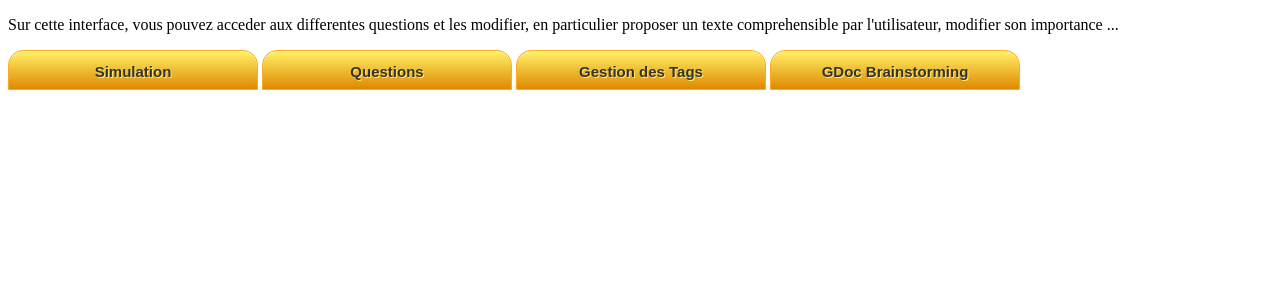
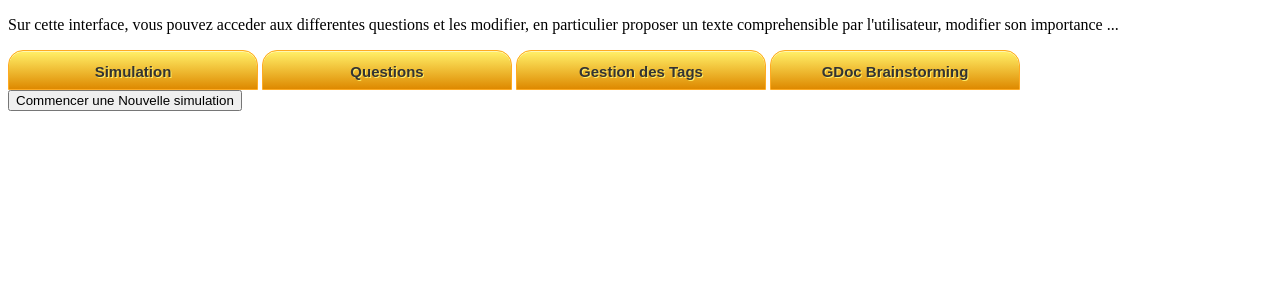
Before and after one commit to clement91190/coheal-questiontree, a Flask app: template questiontree/server/templates/simulate.html in a window 1280 px wide. Shown: the top 300 px of the page. Run offline with Flask 2, Linux system fonts and the light colour scheme; the template is opened without the code that fills it, so the values that code supplies are empty; some libraries are stand-ins or nearby versions.

Commit message:
restart button

```diff
--- a/questiontree/server/templates/simulate.html
+++ b/questiontree/server/templates/simulate.html
@@ -8,6 +8,7 @@
 {% block body %}
     {{ super() }}
 
+    <button id="start_again_button" onclick="window.location.reload()"> Commencer une Nouvelle simulation </button>
     <div id= "question_simu">
     {% macro display_question(q, enumerate, tags) %}
         {% include "question_simulate_template.html" %}
```
